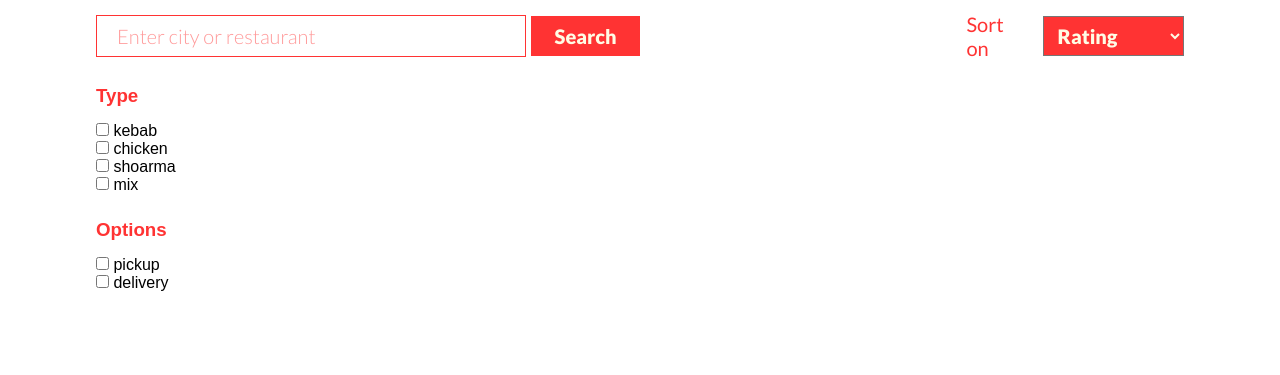
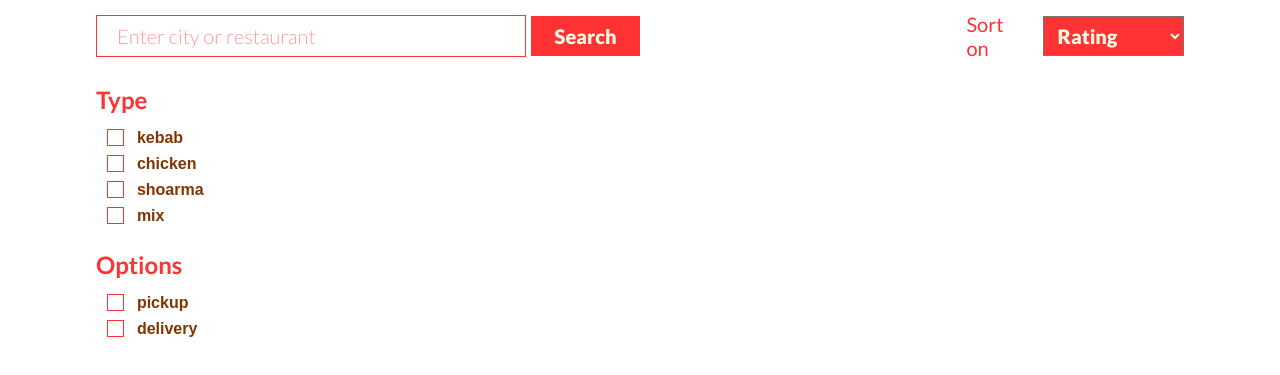
Before and after one commit to EHB-MCT/web2-frontend-DriesVanmierlo, a plain HTML site: page index.html in a window 1280 px wide. Shown: the part 243-618 px from the top of the page. Drawn offline with Linux system fonts and the light colour scheme.

Commit message:
Finetuned filter system

```diff
--- a/index.html
+++ b/index.html
@@ -63,31 +63,43 @@
                 <form id="filter-type-form">
                     <h3 id="filter-type-form-title">Type</h3>
                     <div class="filter-option">
+                        <label class="filter-label-container" for="filter-kebab">kebab
                             <input type="checkbox" id="filter-kebab" name="filter-kebab" value="kebab">
-                        <label for="filter-kebab">kebab</label>
+                            <span class="checkmark"></span>
+                        </label>
                     </div>
                     <div class="filter-option">
+                        <label class="filter-label-container" for="filter-chicken">chicken
                             <input type="checkbox" id="filter-chicken" name="filter-chicken" value="chicken">
-                        <label for="filter-chicken">chicken</label>
+                            <span class="checkmark"></span>
+                        </label>
                     </div>
                     <div class="filter-option">
+                        <label class="filter-label-container" for="filter-shoarma">shoarma
                             <input type="checkbox" id="filter-shoarma" name="filter-shoarma" value="shoarma">
-                        <label for="filter-shoarma">shoarma</label>
+                            <span class="checkmark"></span>
+                        </label>
                     </div>
                     <div class="filter-option">
+                        <label class="filter-label-container" for="filter-mix">mix
                             <input type="checkbox" id="filter-mix" name="filter-mix" value="mix">
-                        <label for="filter-mix">mix</label>
+                            <span class="checkmark"></span>
+                        </label>
                     </div>
                 </form>
                 <form id="filter-options-form">
                     <h3 id="filter-options-form-title">Options</h3>
                     <div class="options-option">
+                        <label class="filter-label-container" for="options-pickup">pickup
                             <input type="checkbox" id="options-pickup" name="options-pickup" value="pickup">
-                        <label for="options-pickup">pickup</label>
+                            <span class="checkmark"></span>
+                        </label>
                     </div>
                     <div class="options-option">
+                        <label class="filter-label-container" for="options-delivery">delivery
                             <input type="checkbox" id="options-delivery" name="options-delivery" value="delivery">
-                        <label for="options-delivery">delivery</label>
+                            <span class="checkmark"></span>
+                        </label>
                     </div>
                 </form>
             </section>
--- a/style.css
+++ b/style.css
@@ -206,8 +206,80 @@ main {
 
 #filter-type-form-title,
 #filter-options-form-title {
+    font-family: 'Lato', sans-serif;
+    font-size: 1.5em;
+    font-weight: 700;
     color: var(--red);
     padding-bottom: 15px;
+}
+
+.filter-option,
+.options-option {
+    color: var(--brown);
+    font-family: 'Lato', sans-serif;
+    font-weight: 600;
+    padding-left: 1%;
+    align-items: center;
+}
+
+.filter-label-container {
+    display: block;
+    position: relative;
+    cursor: pointer;
+    padding-left: 30px;
+    margin-bottom: 8px;
+    -webkit-user-select: none;
+    -moz-user-select: none;
+    -ms-user-select: none;
+    user-select: none;
+}
+
+.filter-label-container input {
+    position: absolute;
+    opacity: 0;
+    cursor: pointer;
+    height: 0;
+    width: 0;
+}
+
+.checkmark {
+    position: absolute;
+    top: 0;
+    left: 0;
+    height: 15px;
+    width: 15px;
+    background-color: var(--white);
+    border: 1px solid var(--red);
+}
+
+.filter-label-container:hover input~.checkmark {
+    background-color: var(--lightred);
+}
+
+.filter-label-container input:checked~.checkmark {
+    background-color: var(--red);
+}
+
+.checkmark:after {
+    content: "";
+    position: absolute;
+    display: none;
+}
+
+.filter-label-container input:checked~.checkmark:after {
+    display: block;
+}
+
+.filter-label-container .checkmark:after {
+    left: 4px;
+    top: -1px;
+    width: 5px;
+    height: 10px;
+    border: solid var(--beige);
+    border-width: 0 3px 3px 0;
+    -webkit-transform: rotate(45deg);
+    -ms-transform: rotate(45deg);
+    transform: rotate(45deg);
 }
 
 
```
Lines whose indentation alone changed are shown as unchanged.
